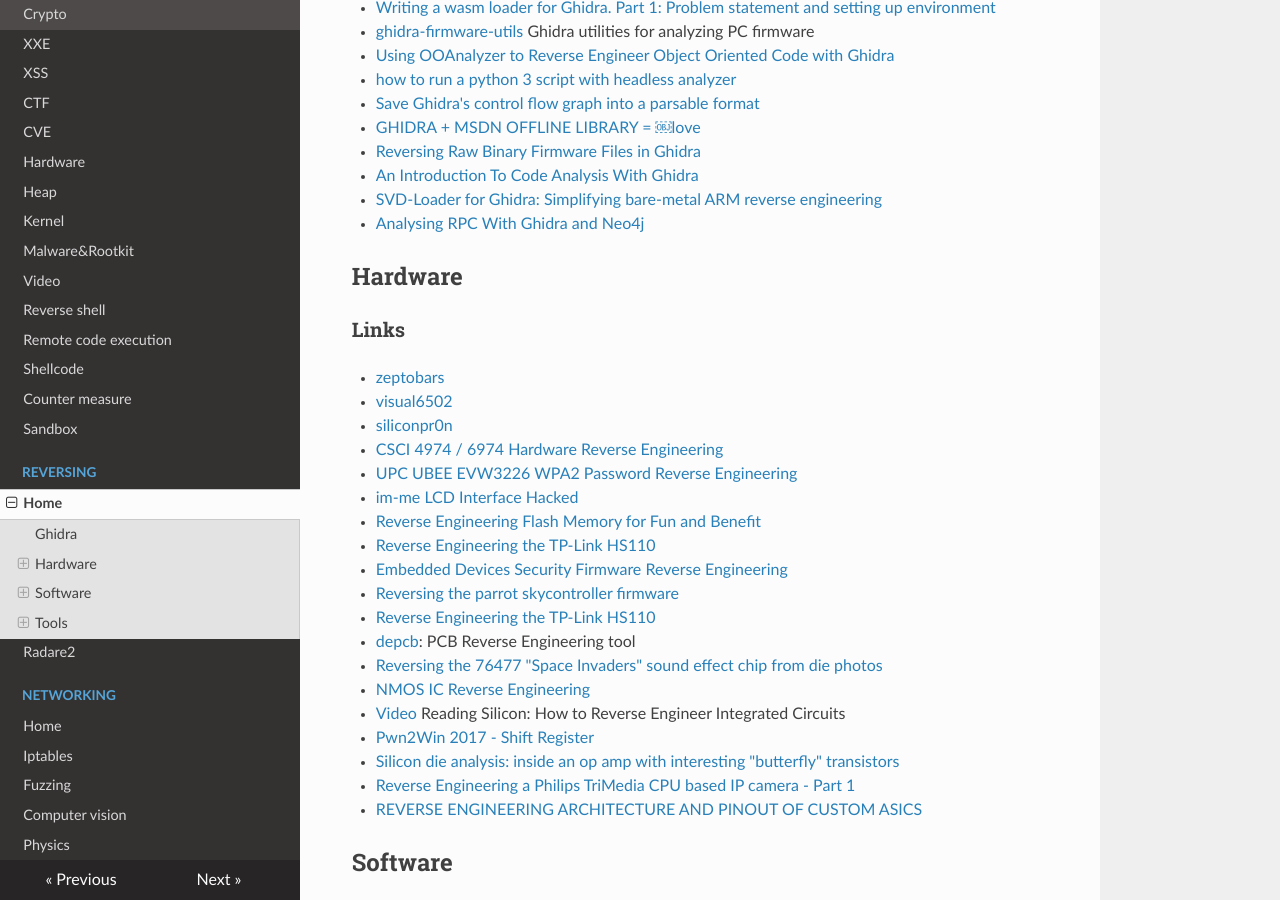
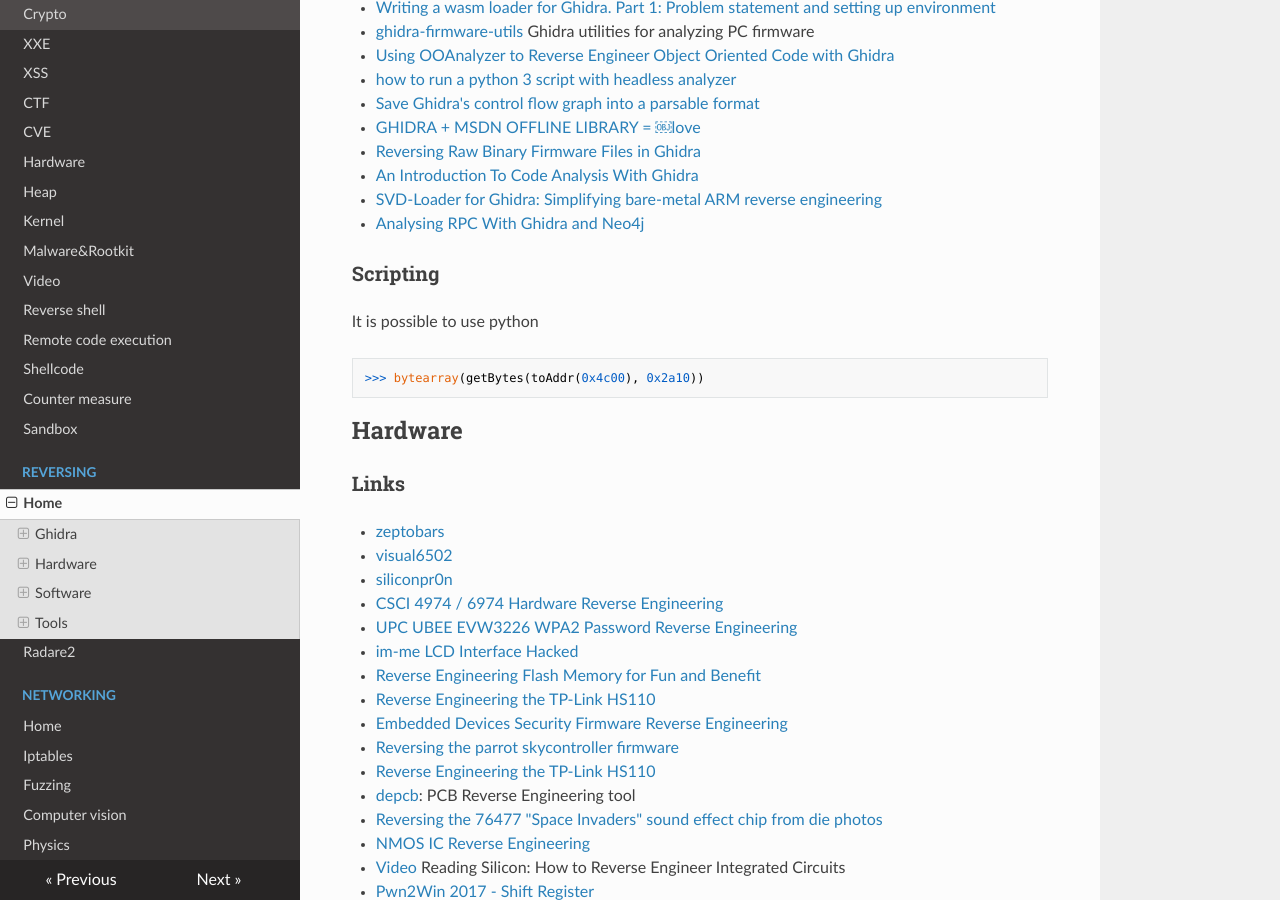
Before and after one commit to gipi/low-level, an MkDocs documentation site: the page built from docs/reversing/reversing.md, in a window 1280 px wide and 900 px high, scrolled down 844 px. Built offline with MkDocs 1.6.1, drawn with Linux system fonts in a browser that asks for light colours; nearby versions of some CDN libraries; old or Windows-style settings are respelled for this version of MkDocs.

Commit message:
Update reversing.md

````diff
--- a/docs/reversing/reversing.md
+++ b/docs/reversing/reversing.md
@@ -36,6 +36,14 @@
  - [An Introduction To Code Analysis With Ghidra](https://threatvector.cylance.com/en_us/home/an-introduction-to-code-analysis-with-ghidra.html)
  - [SVD-Loader for Ghidra: Simplifying bare-metal ARM reverse engineering](https://leveldown.de/blog/svd-loader/)
  - [Analysing RPC With Ghidra and Neo4j](https://blog.xpnsec.com/analysing-rpc-with-ghidra-neo4j/)
+
+### Scripting
+
+It is possible to use python
+
+```python
+>>> bytearray(getBytes(toAddr(0x4c00), 0x2a10))
+```
 
 ## Hardware
 
````
